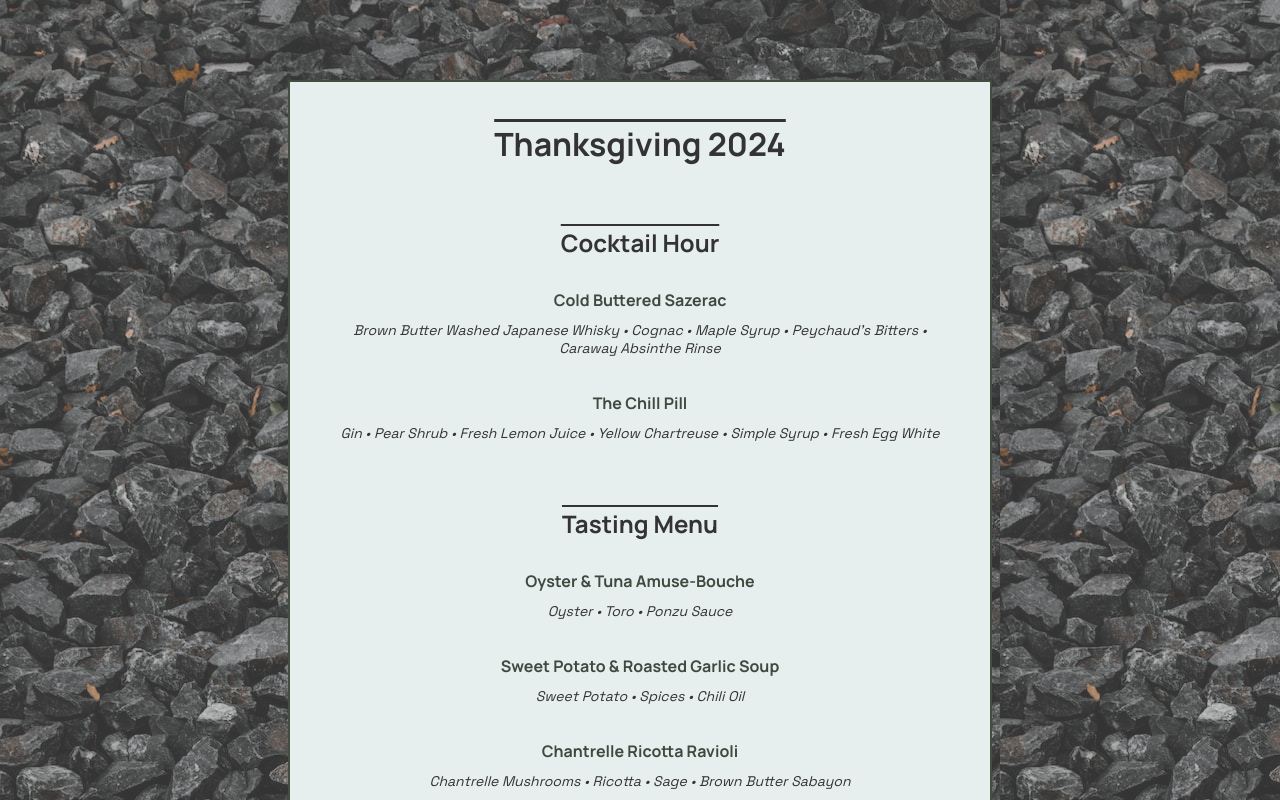
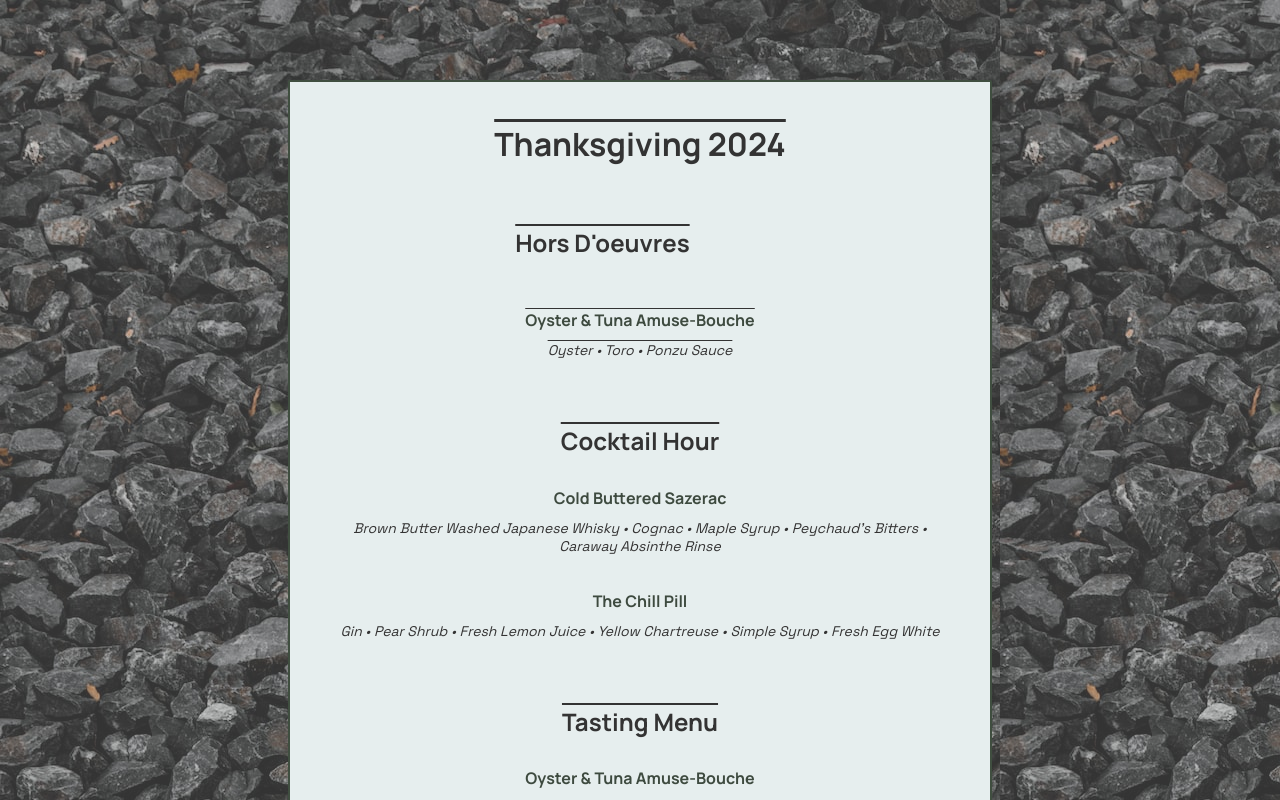
Before and after one commit to williamrogerschi/charleston2023, a React (Vite) app in the folder duncantgiving2023/: page / in a window 1280 px wide. Shown: the top 800 px of the page. Built offline with nearby package versions, Linux system fonts and the light colour scheme; a web font is replaced by a local one.

Commit message:
adding hors deuvres

```diff
--- a/duncantgiving2023/src/App.jsx
+++ b/duncantgiving2023/src/App.jsx
@@ -9,6 +9,13 @@ function App() {
       <div className='header-content'>
         <h1>Thanksgiving 2024</h1>
       </div>
+      <div className='h2-container'>
+        <h2>Hors D'oeuvres</h2>
+        <div className='menu-content'>
+              <h4>Oyster & Tuna Amuse-Bouche</h4>
+              <p>Oyster • Toro • Ponzu Sauce</p>
+            </div>
+        </div>
         <div className='h2-container'>
         <h2>Cocktail Hour</h2>
         </div>
@@ -40,14 +47,14 @@ function App() {
             </div>
             <div className='menu-content'>
               <h4>Turkey Wellington</h4>
-              <p>Fondant Potatoes • Crispy Brussel Sprouts</p>
+              <p>Fondant Potatoes • Crispy Brussel Sprouts • Pearl Onions • Pistachios</p>
             </div>
             <div className='menu-content'>
               <h4>Regenerative Sorb-AI</h4>
               <p>Duncan Farm Meyer Lemon • ChatGPT</p>
             </div>
             <div className='menu-content'>
-              <h4>Sammy Dessert</h4>
+              <h4>Sammy</h4>
               <p>Blackberry & Tonka Bean Crème Legere • Pumpkin Pie Brulée • Spiced Olive Oil Tender Biscuit • White Chocolate Glaze • Maple Leaf Tuile </p>
             </div>
             <div className='footer'>Billy Rogers  © 2024</div>
```
